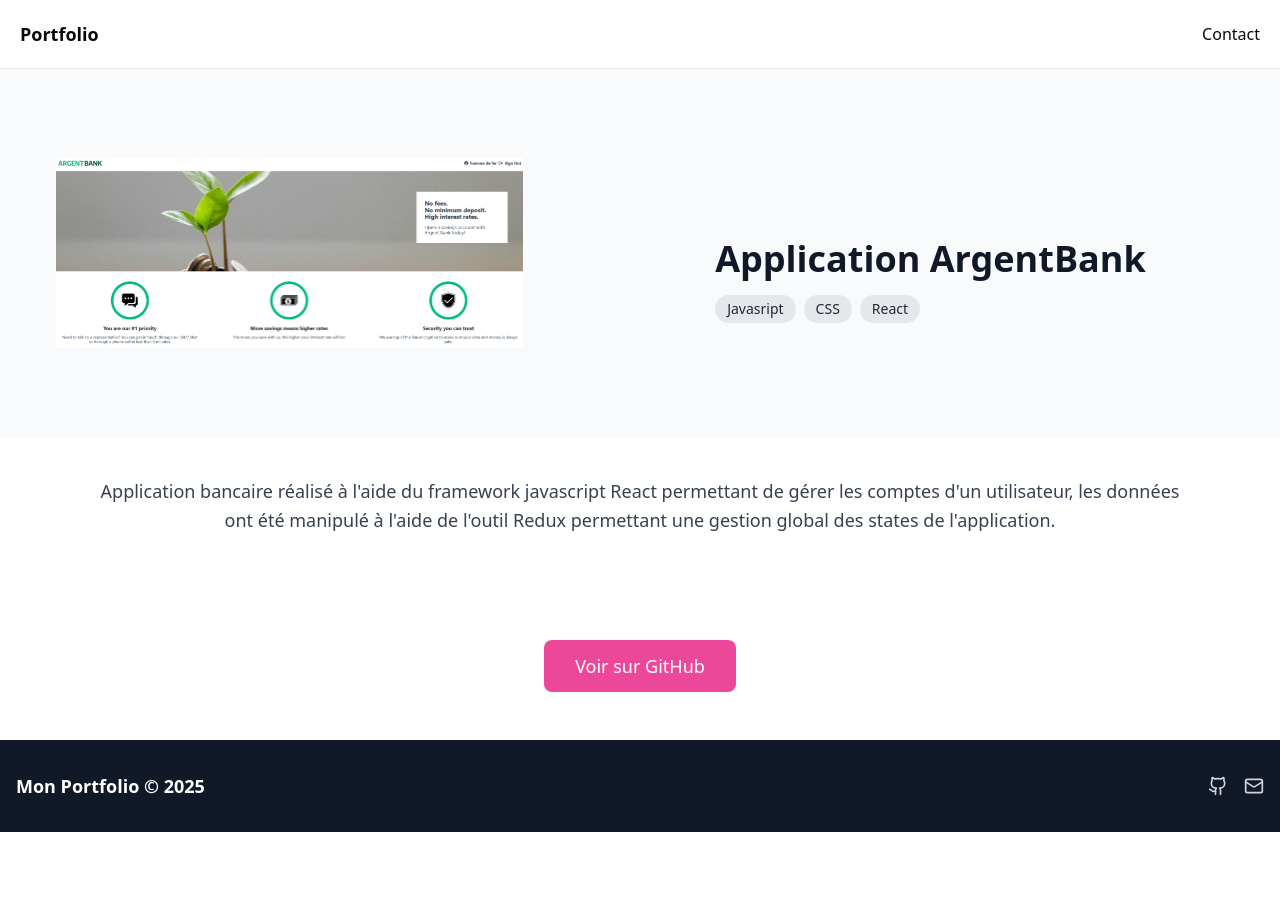
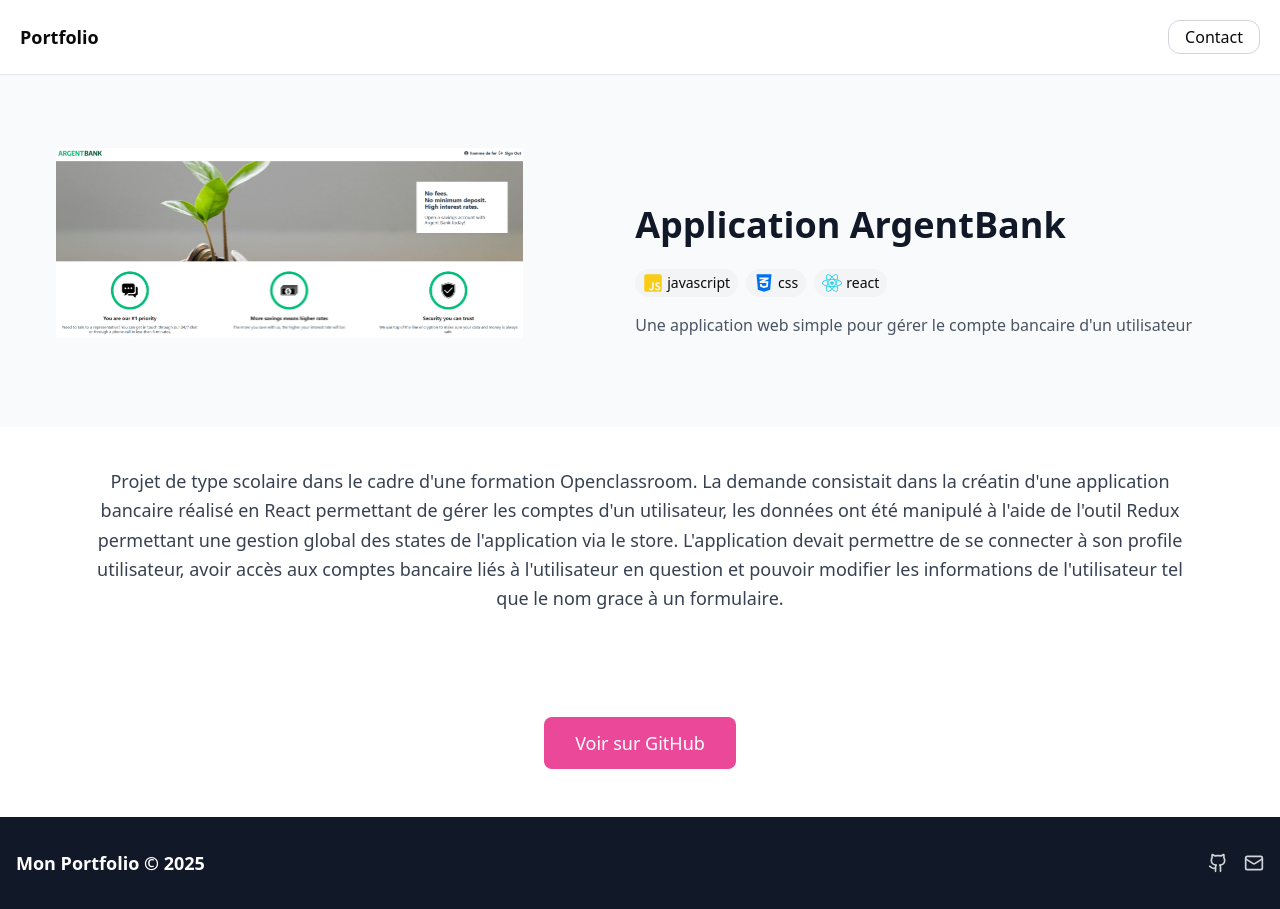
Before and after one commit to MaxCuvelier/Portfolio, a Next.js app in the folder nextjs-dashboard/: page /projects/ArgentBank in a window 1280 px wide. Before the commit the page ends 832 px from the top, so only its background shows below. Built offline with nearby package versions, Linux system fonts and the light colour scheme.

Commit message:
modifs skills

```diff
--- a/nextjs-dashboard/app/data/data.json
+++ b/nextjs-dashboard/app/data/data.json
@@ -1,11 +1,13 @@
 {
   "nom": "Cuvelier",
   "prenom": "Maxime",
-  "compétence": [
+  "skills": [
     "html",
     "css",
-    "Javasript",
-    "React"
+    "javascript",
+    "react",
+    "nextjs",
+    "tailwind"
   ],
   "projects": [
     {
@@ -14,8 +16,8 @@
       "slug": "Kasa",
       "github": "https://github.com/MaxCuvelier/Kasa",
       "image": "/images/Kasa.png",
-      "skills": ["Javasript", "CSS", "React"],
-      "explication": "Application de location immobilière, celle-ci a été réalisé entièrement grace au framework javascript React. Le router permet de relier les pages d'accueil, à propos, d'erreur 404 ainsi que les pages de logements. Les pages de logements sont générés dynamiquement avec un carroussel fonctionnel"
+      "skills": ["javascript", "css", "react"],
+      "explication": "Projet de type scolaire dans le cadre d'une formation Openclassroom. La demande consistait dans la création d'une application de location immobilière en React avec d'abord la création d'un router fonctionnel avec 4 pages, la page d'accueil, la page à propos, la page d'erreur 404 et les pages de logements. Les pages de logements sont générées dynamiquement via le back-end avec notament un carroussel."
     },
     {
       "name": "Application ArgentBank",
@@ -23,8 +25,8 @@
       "slug": "ArgentBank",
       "github": "https://github.com/MaxCuvelier/ArgentBank",
       "image": "/images/ArgentBank.png",
-      "skills": ["Javasript", "CSS", "React"],
-      "explication": "Application bancaire réalisé à l'aide du framework javascript React permettant de gérer les comptes d'un utilisateur, les données ont été manipulé à l'aide de l'outil Redux permettant une gestion global des states de l'application."
+      "skills": ["javascript", "css", "react"],
+      "explication": "Projet de type scolaire dans le cadre d'une formation Openclassroom. La demande consistait dans la créatin d'une application bancaire réalisé en React permettant de gérer les comptes d'un utilisateur, les données ont été manipulé à l'aide de l'outil Redux permettant une gestion global des states de l'application via le store. L'application devait permettre de se connecter à son profile utilisateur, avoir accès aux comptes bancaire liés à l'utilisateur en question et pouvoir modifier les informations de l'utilisateur tel que le nom grace à un formulaire."
     },
     {
       "name": "Portfolio Sophie Bluel",
@@ -32,8 +34,8 @@
       "slug": "SophieBluel",
       "github": "https://github.com/MaxCuvelier/SophieBluel",
       "image": "/images/SophieBluel.png",
-      "skills": ["Javasript", "CSS", "SEO"],
-      "explication": "Portfolio personnalisé dans lequel toutes les données sont générées en javascript en utilisant le back-end du site, permettant un affichage dynamique et plus durable. Possibilité de manipuler les données stockées en back afin d'ajouter ou de supprimer des travaux."
+      "skills": ["javascript", "css", "seo"],
+      "explication": "Projet de type scolaire dans le cadre d'une formation Openclassroom. La demande consistait dans la création d'un portfolio personnalisé dans lequel toutes les données sont générées en javascript en utilisant le back-end du site via des demande à l'API fourni, permettant un affichage dynamique et plus durable. Il fallait pouvoir s'identifier via un formulaire afin d'avoir accès à la version edition du site pour avoir la possibilité de manipuler les données stockées en back afin d'ajouter ou de supprimer des travaux, les modifications devaient être traité directement afin d'afficher dynamiquement les nouveaux travaux dans le portfolio."
     },
     {
       "name": "Application Ohmyfood",
@@ -41,8 +43,8 @@
       "slug": "Ohmyfood",
       "github": "https://github.com/MaxCuvelier/Ohmyfood",
       "image": "/images/Ohmyfood.png",
-      "skills": ["html", "CSS", "Sass"],
-      "explication": "Application qui repertorie les menus de restaurants réalisée en html et css en mobile first, le site utilise le framework css Sass permettant l'ajout d'animations plus complexes."
+      "skills": ["html", "css", "sass"],
+      "explication": "Projet de type scolaire dans le cadre d'une formation Openclassroom. La demande consistait dans la création d'une application qui repertorie les menus de restaurants, réalisée en html et css en mobile first. Il fallait intégrer les différentes pages ainsi que leur responsive, à savoir page d'accueil et pages de chaque restaurants, le projet consistait aussi à utiliser le framework css Sass afin d'implémenter des animations complexes ur différents éléments de l'application."
     }
   ]
 }
--- a/nextjs-dashboard/app/layout.tsx
+++ b/nextjs-dashboard/app/layout.tsx
@@ -9,7 +9,7 @@
   openGraph: {
     title: "Portfolio de Maxime Cuvelier",
     description: "Découvrez mes projets et réalisations en développement web.",
-    url: "https://www.ton-site.com",
+    url: "https://portfolio-olive-three-25.vercel.app/",
     siteName: "Portfolio Maxime Cuvelier",
     images: [
       {
--- a/nextjs-dashboard/app/projects/[slug]/page.tsx
+++ b/nextjs-dashboard/app/projects/[slug]/page.tsx
@@ -4,6 +4,7 @@
 import Footer from 'app/ui/footer'
 import { PageProps } from "@/.next/types/app/page";
 import Image from "next/image";
+import { miniSkillIcons } from "../../ui/icons"
 
 export default async function ProjectPage({ params }: PageProps) {
   const { slug } = await params;
@@ -19,17 +20,19 @@
       <Header />
 
       <main className="flex items-center flex-col flex-grow w-full">
-        <div className="flex flex-col md:flex-row items-start gap-10 md:gap-48 md:pr-14 md:pl-14 w-full items-center md:mt-0 bg-gray-50 pt-10 pb-10">
+        <div className="flex flex-col md:flex-row items-start gap-10 md:gap-28 md:pr-14 md:pl-14 w-full items-center md:mt-0 bg-gray-50 pt-6 pb-10">
           <div className="relative flex-shrink-0 w-full md:w-2/5 h-48 md:h-72">
             <Image
+              priority={true}
               src={project.image}
               alt={project.name}
               fill
               className="object-contain rounded-lg"
+              sizes="(max-width: 768px) 100vw, (max-width: 1200px) 50vw, 33vw"
             />
           </div>
 
-          <div className="flex flex-col flex-1">
+          <div className="flex flex-col flex-1 gap-2">
             <h1 className="text-4xl font-bold text-gray-900 mb-4 md:mt-14">
               {project.name}
             </h1>
@@ -38,12 +41,14 @@
               {project.skills?.map((skill, index) => (
                 <span
                   key={index}
-                  className="bg-gray-200 text-gray-800 text-sm px-3 py-1 rounded-full"
+                  className="flex items-center gap-1 bg-gray-100 px-2 py-1 rounded-full text-sm"
                 >
-                  {skill}
+                  {miniSkillIcons[skill] || <span>{skill}</span>}
+                  <span>{skill}</span>
                 </span>
               ))}
             </div>
+            <p className="text-gray-600 mt-2">{project.description}</p>
           </div>
         </div>
 
--- a/nextjs-dashboard/app/ui/button.tsx
+++ b/nextjs-dashboard/app/ui/button.tsx
@@ -1,19 +1,35 @@
-import clsx from 'clsx';
+'use client'
 
-interface ButtonProps extends React.ButtonHTMLAttributes<HTMLButtonElement> {
-  children: React.ReactNode;
-}
+import { useState } from "react";
+import { Mail } from "lucide-react";
+import { motion, AnimatePresence } from 'framer-motion';
 
-export function Button({ children, className, ...rest }: ButtonProps) {
+export default function ContactButton() {
+  const [showLink, setShowLink] = useState(false);
+
   return (
-    <button
-      {...rest}
-      className={clsx(
-        'flex h-10 items-center rounded-lg bg-blue-500 px-4 text-sm font-medium text-white transition-colors hover:bg-blue-400 focus-visible:outline focus-visible:outline-2 focus-visible:outline-offset-2 focus-visible:outline-blue-500 active:bg-blue-600 aria-disabled:cursor-not-allowed aria-disabled:opacity-50',
-        className,
+    <div className="ml-auto flex flex-col items-center gap-2">
+      <button
+        onClick={() => setShowLink((prev) => !prev)}
+        className="font-medium hover:text-pink-600 transition gap-2 pt-1 pb-1 border border-gray-300 rounded-xl p-4 transition-shadow duration-300 hover:shadow-lg"
+      >
+        Contact
+      </button>
+
+      {showLink && (
+        <motion.a
+          href="https://mail.google.com/mail/?view=cm&fs=1&to=maxime.cuvelier1305@gmail.com&su=Contact%20depuis%20portfolio&body=Bonjour,"
+          className="hover:text-pink-500 transition"
+          target="_blank"
+          rel="noopener noreferrer"
+          initial={{ opacity: 0, y: -7 }}
+              animate={{ opacity: 0.7, y: 0 }}
+              exit={{ opacity: 0, y: -10 }}
+              transition={{ duration: 0.2 }}
+        >
+          <Mail className="w-6 h-6" />
+        </motion.a>
       )}
-    >
-      {children}
-    </button>
+    </div>
   );
 }
--- a/nextjs-dashboard/app/ui/components/banner.tsx
+++ b/nextjs-dashboard/app/ui/components/banner.tsx
@@ -1,6 +1,11 @@
+import data from "app/data/data.json";
+import { skillIcons } from "../icons";
+
+const skills = data.skills
+
 export default function Banner() {
   return (
-    <section className="bg-gray-50 py-20">
+    <section className="bg-gray-50 py-10 md:py-20">
       <div className="max-w-6xl mx-auto px-6 flex flex-col items-center text-center">
         <h1 className="text-4xl sm:text-5xl font-bold text-gray-900">
           Bonjour, je suis <span className="text-pink-500">Maxime</span>
@@ -9,10 +14,20 @@
           Développeur web débutant, spécialisé dans le développement front-end en React.
           Bienvenue sur mon portfolio, ici je partage mes projets et mon travail.
         </p>
-
+        <h3 className="text-2xl font-bold text-gray-800 mt-4">Mes compétences :</h3>
+        <div className="flex flex-wrap justify-center gap-6 mt-8">
+          {skills.map((skill) => (
+            <div key={skill} className="flex flex-col items-center">
+              {skillIcons[skill] || (
+                <span className="text-sm text-gray-600">{skill}</span>
+              )}
+              <span className="text-xs mt-1 capitalize">{skill}</span>
+            </div>
+          ))}
+        </div>
         <a
           href="#projects"
-          className="mt-8 inline-block bg-pink-500 text-white px-6 py-3 rounded-lg shadow hover:bg-blue-700 transition"
+          className="mt-8 inline-block bg-pink-500 text-white px-6 py-3 rounded-lg shadow hover:bg-pink-700 transition"
         >
           Voir mes projets
         </a>
--- a/nextjs-dashboard/app/ui/header.tsx
+++ b/nextjs-dashboard/app/ui/header.tsx
@@ -1,5 +1,6 @@
 import '@/app/ui/global.css';
 import Link from 'next/link';
+import ContactButton from './button';
 
 export default function Header() {
     return (
@@ -9,8 +10,8 @@
         className='font-black text-foreground text-lg'>
         <span>Portfolio</span>
     </Link>
-    <div className='ml-auto flex items-center gap-2'>
-        <button>Contact</button>
+    <div>
+        <ContactButton />
     </div>
 </header>
     )
--- /dev/null
+++ b/nextjs-dashboard/app/ui/icons.tsx
@@ -0,0 +1,22 @@
+import { FaReact, FaCss3Alt, FaHtml5, FaJsSquare } from "react-icons/fa";
+import { SiNextdotjs, SiTailwindcss, SiSass, SiGoogleanalytics } from "react-icons/si";
+
+export const skillIcons: Record<string, JSX.Element> = {
+  html: <FaHtml5 className="text-orange-500 w-10 h-10" />,
+  css: <FaCss3Alt className="text-blue-500 w-10 h-10" />,
+  javascript: <FaJsSquare className="text-yellow-400 w-10 h-10" />,
+  react: <FaReact className="text-cyan-400 w-10 h-10" />,
+  nextjs: <SiNextdotjs className="text-black w-10 h-10" />,
+  tailwind: <SiTailwindcss className="text-sky-400 w-10 h-10" />,
+};
+
+export const miniSkillIcons: Record<string, JSX.Element> = {
+  html: <FaHtml5 className="text-orange-500 w-5 h-5" />,
+  css: <FaCss3Alt className="text-blue-500 w-5 h-5" />,
+  javascript: <FaJsSquare className="text-yellow-400 w-5 h-5" />,
+  react: <FaReact className="text-cyan-400 w-5 h-5" />,
+  nextjs: <SiNextdotjs className="text-black w-5 h-5" />,
+  tailwind: <SiTailwindcss className="text-sky-400 w-5 h-5" />,
+  sass: <SiSass className="text-pink-400 w-5 h-5" />,
+  seo: <SiGoogleanalytics className="text-green-500 w-5 h-5" />
+};
--- a/nextjs-dashboard/package.json
+++ b/nextjs-dashboard/package.json
@@ -12,6 +12,7 @@
     "bcrypt": "^5.1.1",
     "class-variance-authority": "^0.7.1",
     "clsx": "^2.1.1",
+    "framer-motion": "^12.23.19",
     "lucide-react": "^0.542.0",
     "next": "latest",
     "next-auth": "5.0.0-beta.25",
@@ -20,6 +21,7 @@
     "postgres": "^3.4.6",
     "react": "latest",
     "react-dom": "latest",
+    "react-icons": "^5.5.0",
     "tailwind-merge": "^3.3.1",
     "tailwindcss": "3.4.17",
     "tailwindcss-animate": "^1.0.7",
```
Also changed, not shown: 1 other file (tests, documents, lock files or other folders).
